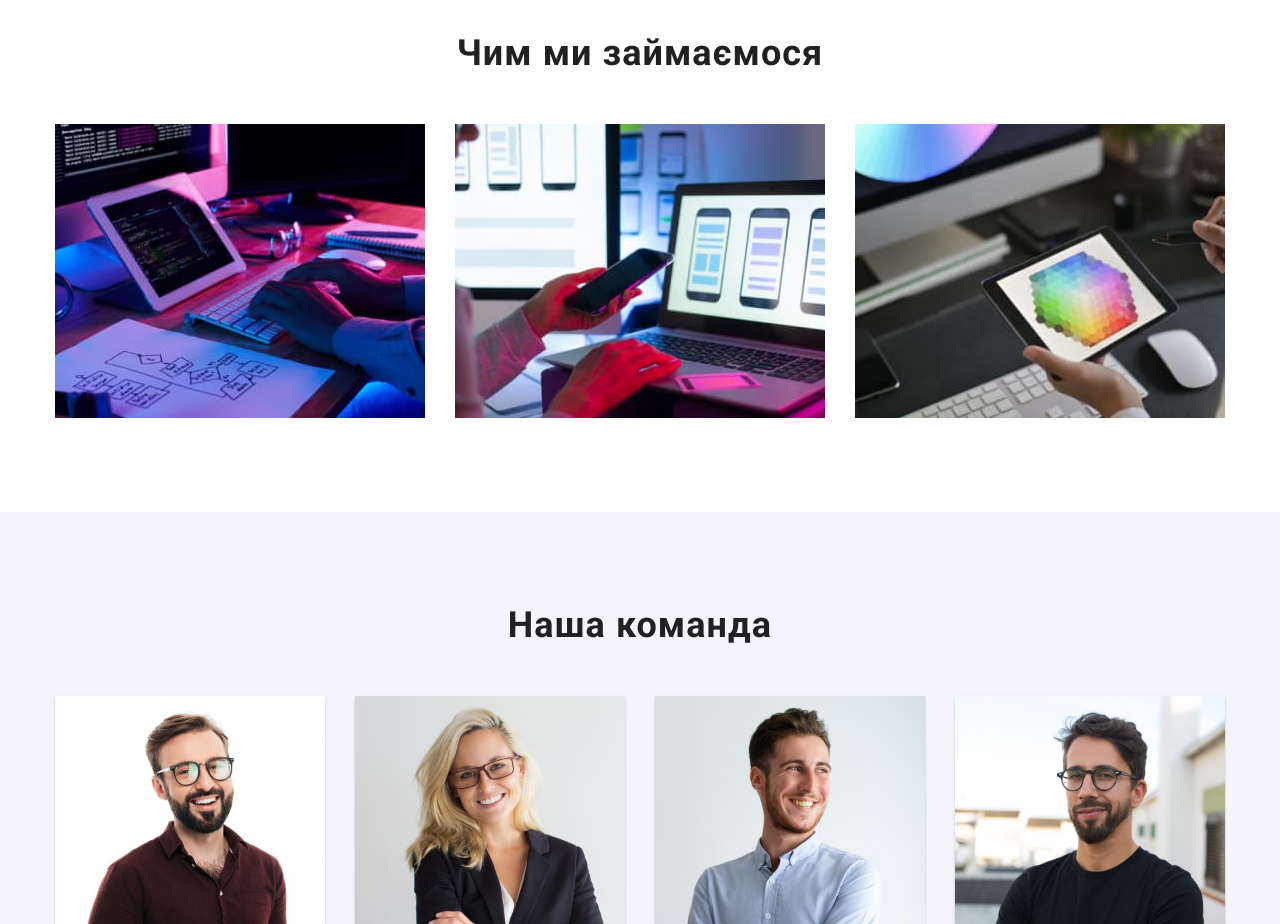
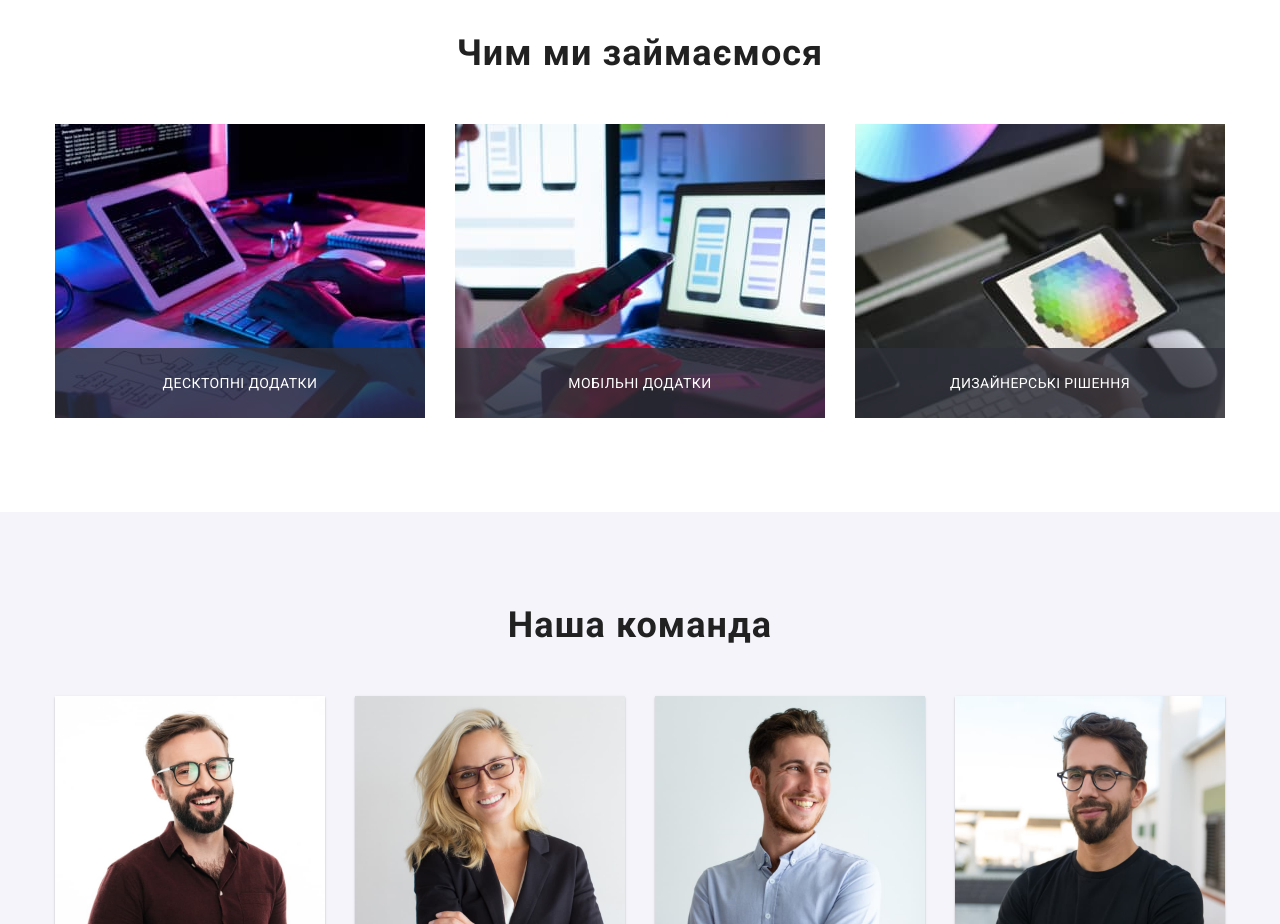
Before and after one commit to AndriiVeremi/goit-markup-hw-05, a plain HTML site: page index.html in a window 1280 px wide. Shown: the part 1080-2004 px from the top of the page. Drawn offline with nearby package versions, Linux system fonts and the light colour scheme.

Commit message:
зробив блок Чим займаємося

```diff
--- a/css/styles.css
+++ b/css/styles.css
@@ -270,6 +270,28 @@ body {
   line-height: 1.1;
   letter-spacing: 0.03em;
   text-align: center;
+}
+
+.what-dowedo-item {
+ position: relative;
+}
+
+.what-dowedo-descript {
+  position: absolute;
+  bottom: 0;
+  left: 0;
+  height: 70px;
+  width: 100%;
+  background: rgba(47, 48, 58, 0.8);
+  padding-top: 27px;
+  padding-bottom: 27px;
+
+  font-size: 14px;
+  line-height: 16px;
+  text-align: center;
+  letter-spacing: 0.03em;
+  text-transform: uppercase;
+  color: #FFFFFF;
 }
 
 /* СТИЛІ НАША КОМАНДА */
--- a/index.html
+++ b/index.html
@@ -88,14 +88,17 @@
         <div class="container">
           <h2 class="what-dowedo-title">Чим ми займаємося</h2>
         <ul class="what-dowedo-list">
-          <li>
+          <li class="what-dowedo-item">
             <img src="./images/what_dowedo_img_1.jpg" alt="фото компютера" width="370" height="294">
+            <a href="#" class="what-dowedo-descript">Десктопні додатки</a>
           </li>
-          <li>
+          <li class="what-dowedo-item">
             <img src="./images/what_dowedo_img_2.jpg" alt="фото компютера" width="370" height="294">
+            <a href="#" class="what-dowedo-descript">Мобільні додатки</a>
           </li>
-          <li>
+          <li class="what-dowedo-item">
             <img src="./images/what_dowedo_img_3.jpg" alt="фото планшета" width="370" height="294">
+            <a href="#" class="what-dowedo-descript">Дизайнерські рішення</a>
           </li>
         </ul>
         </div>
```
